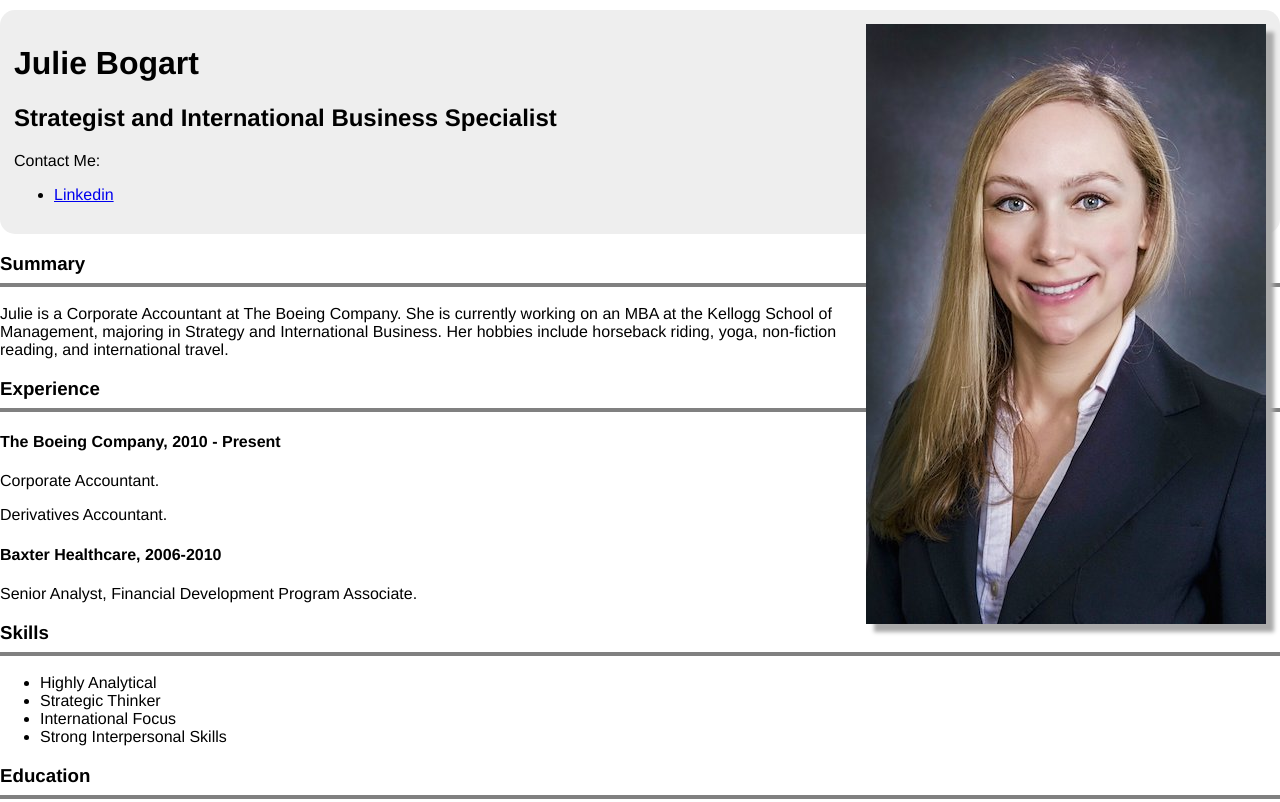
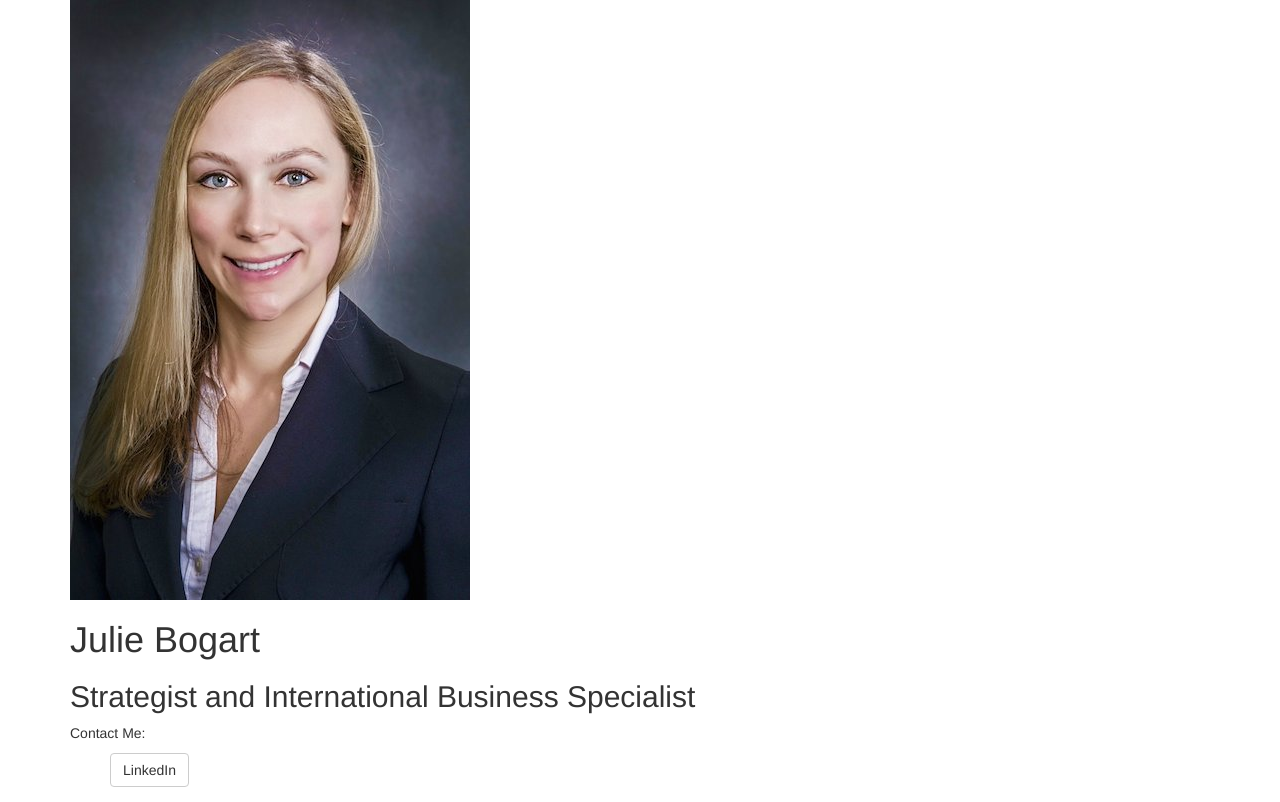
Before and after one commit to juliebogart/hw2, a plain HTML site: page index.html in a window 1280 px wide. Shown: the top 802 px of the page. Drawn offline with nearby package versions, Linux system fonts and the light colour scheme.

Commit message:
Added button, updated header

```diff
--- a/index.html
+++ b/index.html
@@ -1,22 +1,33 @@
 <!DOCTYPE html>
 <html>
   <head>
+    <meta charset="UTF-8">
+    <meta http-equiv="X-UA-Compatible" content="IE=edge">
+    <meta name="viewport" content="width=device-width, initial-scale=1">
     <title>Julie Bogart</title>
-    <meta charset="UTF-8">
-    <link rel="stylesheet" type="text/css" href="styles.css">
+
+    <link rel="stylesheet" href="http://maxcdn.bootstrapcdn.com/bootstrap/3.3.6/css/bootstrap.css">
+
+    <script src="http://code.jquery.com/jquery-2.1.4.js"></script>
+    <script src="http://maxcdn.bootstrapcdn.com/bootstrap/3.3.6/js/bootstrap.js"></script>
   </head>
 
   <body>
-    <div class="header">
+    <div class="container">
+
       <img src="Headshot copy.jpg">
       <h1>Julie Bogart</h1>
       <h2>Strategist and International Business Specialist</h2>
       <p>Contact Me:</p>
       <ul>
-        <li><a href="https://www.linkedin.com/in/julie-bogart-6958108">Linkedin</a></li>
 
-      </ul>
-    </div>
+        <a class="btn btn-default" href="https://www.linkedin.com/in/julie-bogart-6958108" role="button">LinkedIn</a>
+
+
+
+</ul>
+
+
 
     <h3>Summary</h3>
     <p>
@@ -50,6 +61,6 @@
       <li>Bachelors of Science, Finance, <em>Miami University, 2006</em></li>
     </ul>
 
-
+  </div>
   </body>
 </html>
```
Also changed, not shown: travel.html (+1 -1 lines).
